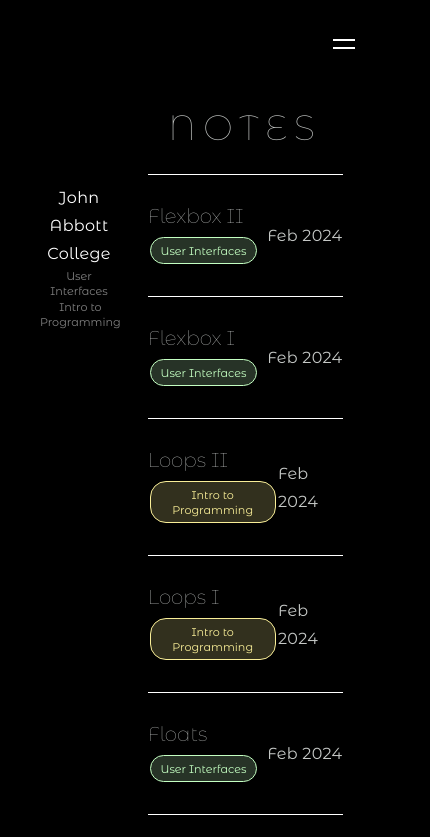
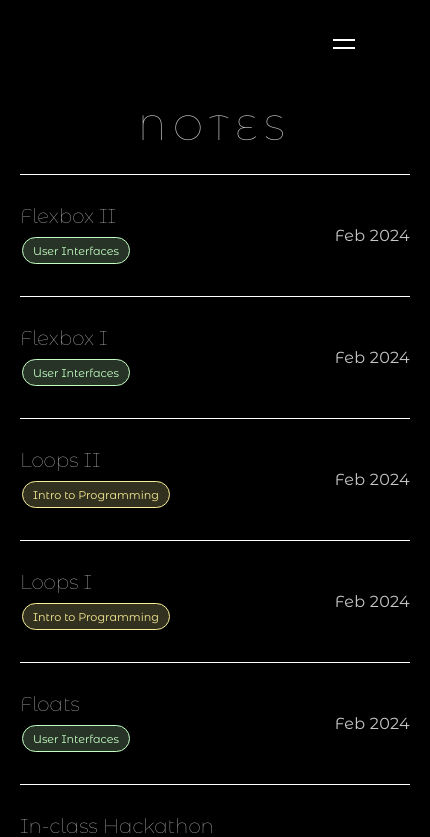
Before and after one commit to elizabeth-poggie/elizabeth-poggie, a Next.js app: page / in a window 390 px wide. Shown: the top 837 px of the page, 430 px wide, since content can reach past the window. Built offline with nearby package versions, Linux system fonts and the light colour scheme.

Commit message:
make it responsive lol

```diff
--- a/pages/index.tsx
+++ b/pages/index.tsx
@@ -5,8 +5,6 @@ import { Notes } from "../src/views/notes/notes";
 import { getAllNotes } from "../src/utils/api";
 import { sortByCreatedDescending } from "../src/utils/helpers/sortByDate";
 import { Burger } from "../src/components/navigation/burger/Burger";
-
-// Putting the other nav items on ice for now until im further along in my teacher career lol
 
 export const navItems: ILink[] = [
   {
--- a/src/components/inputs/text-button/text-button.module.scss
+++ b/src/components/inputs/text-button/text-button.module.scss
@@ -5,4 +5,5 @@
   margin: 0;
   padding: 0;
   background-color: transparent;
+  text-align: unset;
 }
--- a/src/views/note-details/note-details.tsx
+++ b/src/views/note-details/note-details.tsx
@@ -212,7 +212,7 @@ const NotesSideBar = ({ related, current }: ISideBarProps) => {
           <section key={related.type} className={styles.sideBarSection}>
             <section className={styles.sideBarSectionHeader}>
               <header>
-                <Text variant="p" style="capitalize">
+                <Text variant="p" style="capitalize" color="white">
                   {related.type}s
                 </Text>
               </header>
--- a/src/views/notes/notes.module.scss
+++ b/src/views/notes/notes.module.scss
@@ -22,3 +22,26 @@
   flex: 1;
   padding: 0 calc($unit * 8) 0 0;
 }
+
+@media screen and (max-width: $bp-lg) {
+  .container {
+    padding: calc(20 * $unit) calc(8 * $unit) 0 calc(8 * $unit);
+    float: none;
+    width: 90%;
+  }
+  .leftSideBar {
+    display: none;
+  }
+}
+
+@media screen and (max-width: $bp-md) {
+  .container {
+    padding: calc(20 * $unit) calc(4 * $unit) 0 calc(4 * $unit);
+    float: none;
+    width: 100%;
+  }
+
+  .leftSideBar {
+    display: none;
+  }
+}
```
